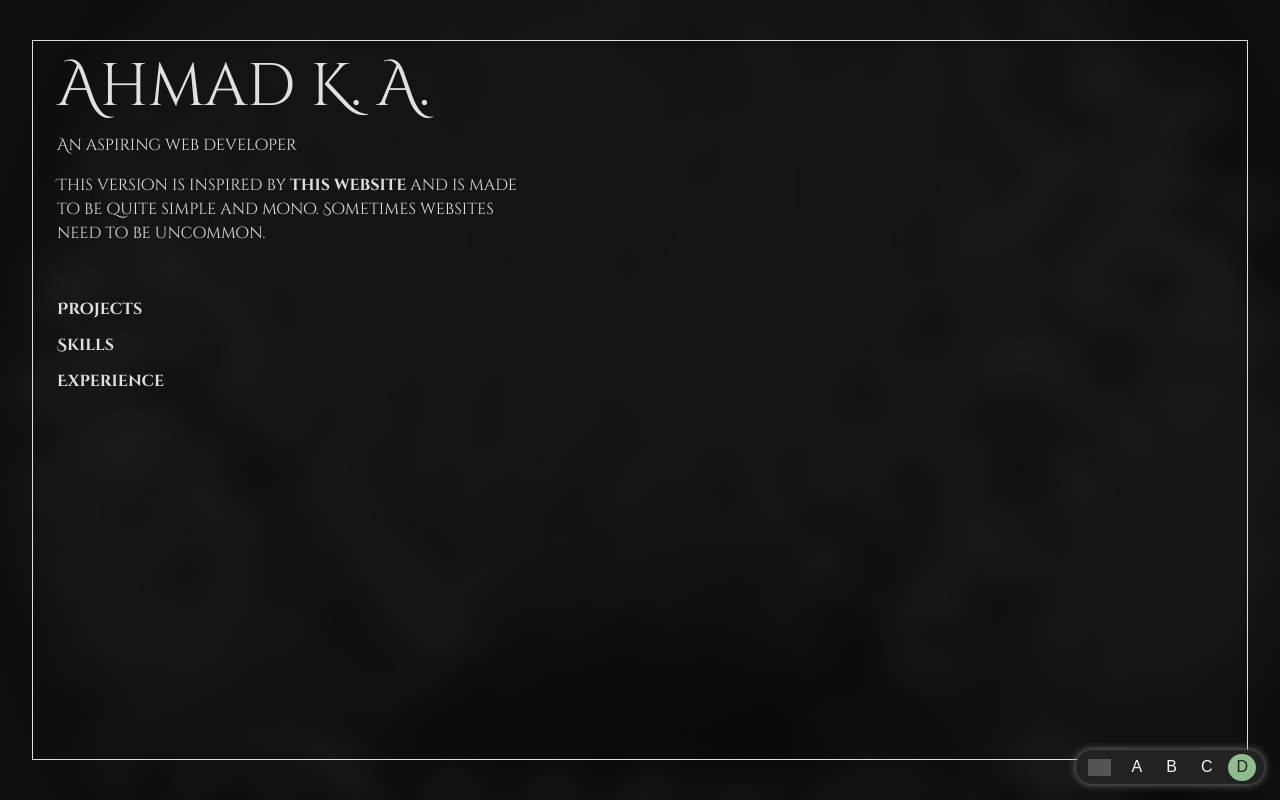
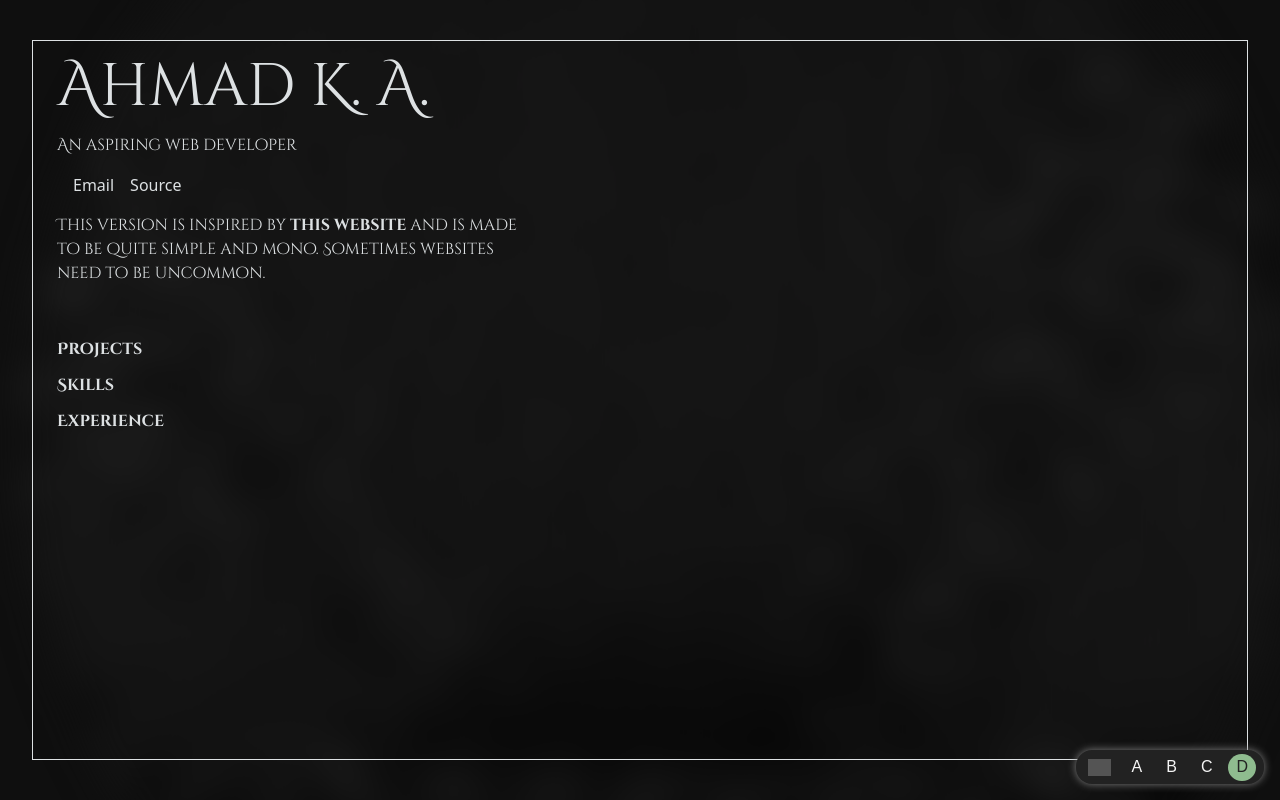
Before and after one commit to ahme-dev/portfolio-black, a React (Vite) app: page / in a window 1280 px wide. Built offline with nearby package versions, Linux system fonts and the light colour scheme; grey boxes are pictures that could not be loaded.

Commit message:
feat: add repo link and some styles

```diff
--- a/index.html
+++ b/index.html
@@ -12,7 +12,7 @@
     }
     * {
       z-index: 2;
-      transition: 0.2s;
+      transition: 0.5s ease-out;
       font-family: "Cinzel Decorative", cursive;
       box-sizing: border-box;
     }
--- a/src/App.tsx
+++ b/src/App.tsx
@@ -19,6 +19,20 @@ function App() {
         <nav>
           <h1 className="text-6xl font-light">Ahmad K. A.</h1>
           <p className="my-4">An aspiring web developer</p>
+          <div className="flex gap-4 mb-4 px-4">
+            <a
+              className="font-sans hover:(border-b)"
+              href="mailto:ahmadkabdullah@protonmail.com"
+            >
+              Email
+            </a>
+            <a
+              className="font-sans hover:(border-b)"
+              href="https://github.com/ahmedkabd/d.ahmed.systems"
+            >
+              Source
+            </a>
+          </div>
           <p className="mb-12">
             This version is inspired by{" "}
             <a className="font-bold" href="https://p5aholic.me/projects/">
--- a/src/components/Line.tsx
+++ b/src/components/Line.tsx
@@ -5,7 +5,9 @@ function Line(props: any) {
     <div id="line" className="scale-x-40 flex flex-col items-end">
       <h1 className="text-5xl my-6">{props.title}</h1>
       {props.items.map((item: string) => (
-        <p className="text-3xl hover:text-shadow-md my-2">{item}</p>
+        <p className="text-3xl hover:(text-light-50 cursor-pointer border-l-light-300 border-l-2) my-2 px-3">
+          {item}
+        </p>
       ))}
     </div>
   );
```
